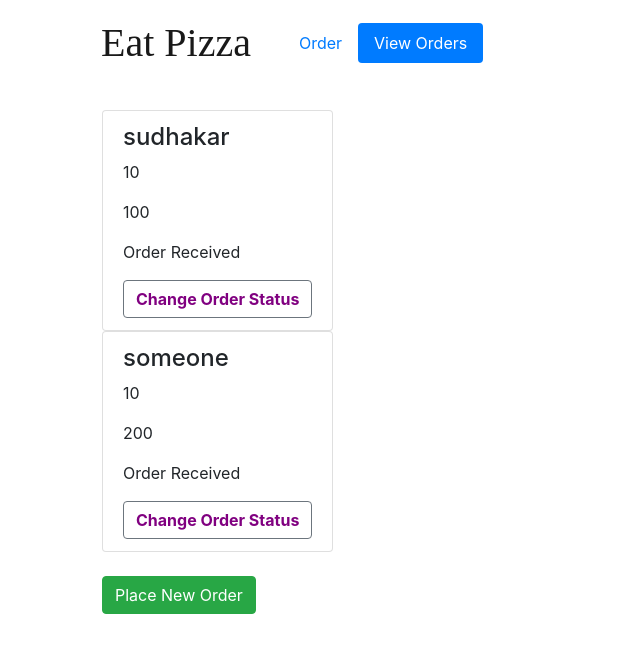
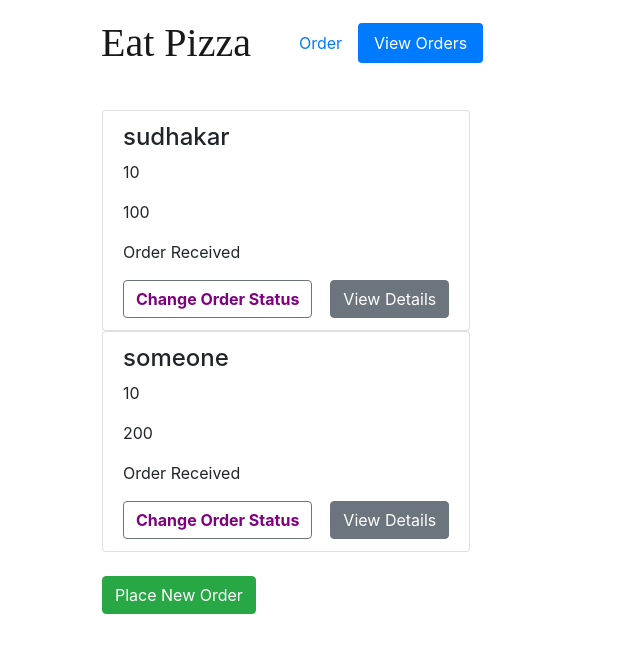
Before and after one commit to sudhakar-dhayalan/pizza, an Angular app: page /view-orders in a window 1280 px wide. Shown: the top 652 px of the page, without its empty margins (0-640 px from the left). Built offline with nearby package versions, Linux system fonts and the light colour scheme.

Commit message:
minor updates 2

```diff
--- a/src/app/app-routing.module.ts
+++ b/src/app/app-routing.module.ts
@@ -1,10 +1,13 @@
 import { NgModule } from '@angular/core';
 import { Routes, RouterModule } from '@angular/router';
+import { OrderDetailsComponent } from './order-details/order-details.component';
 import { OrderComponent } from './order/order.component';
+import { OrderListItemComponent } from './view-orders/order-list-item/order-list-item.component';
 import { ViewOrdersComponent } from './view-orders/view-orders.component';
 
 const routes: Routes = [
   { path: '', redirectTo: '/view-orders', pathMatch: 'full' },
+  {path: 'view-orders/order-details/:id', component: OrderDetailsComponent},
   {path: 'view-orders', component: ViewOrdersComponent},
   {path: 'order', component: OrderComponent},
   {path: '**', redirectTo: '/view-orders'}
@@ -15,3 +18,10 @@ const routes: Routes = [
   exports: [RouterModule]
 })
 export class AppRoutingModule { }
+
+export const routingComponents = [
+  OrderComponent,
+  ViewOrdersComponent,
+  OrderDetailsComponent,
+  OrderListItemComponent
+];
--- a/src/app/view-orders/order-list-item/order-list-item.component.html
+++ b/src/app/view-orders/order-list-item/order-list-item.component.html
@@ -12,5 +12,7 @@
         class="btn btn-outline-secondary custom-btn-style"
         (click)="changeOrderStatus()"
         [disabled]="orderItem.statusOfOrder === 'Ready to serve'">Change Order Status</button>
+        &nbsp;&nbsp;
+        <button class="btn btn-secondary" (click)="showOrderDetails()">View Details</button>
     </div>
 </a>
--- a/src/app/view-orders/order-list-item/order-list-item.component.ts
+++ b/src/app/view-orders/order-list-item/order-list-item.component.ts
@@ -1,4 +1,5 @@
 import { Component, Input, OnInit } from '@angular/core';
+import { Router } from '@angular/router';
 import { StatusOfOrder } from 'src/app/order-status.enum';
 import { Order } from 'src/app/order.model';
 
@@ -9,8 +10,10 @@ import { Order } from 'src/app/order.model';
 })
 export class OrderListItemComponent implements OnInit {
 
+  orderdetails = "order-details";
+
   @Input("orderItem") orderItem: Order;
-  constructor() { }
+  constructor(private router: Router) { }
 
   ngOnInit(): void {
   }
@@ -24,4 +27,7 @@ export class OrderListItemComponent implements OnInit {
     this.orderItem.statusOfOrder = StatusOfOrder[nextKey];
   }
 
+  showOrderDetails() {
+    this.router.navigate(["/view-orders", "order-details", this.orderItem.customerName]);
+  }
 }
```
Also changed, not shown: src/app/app.module.ts (+2 -9 lines).
